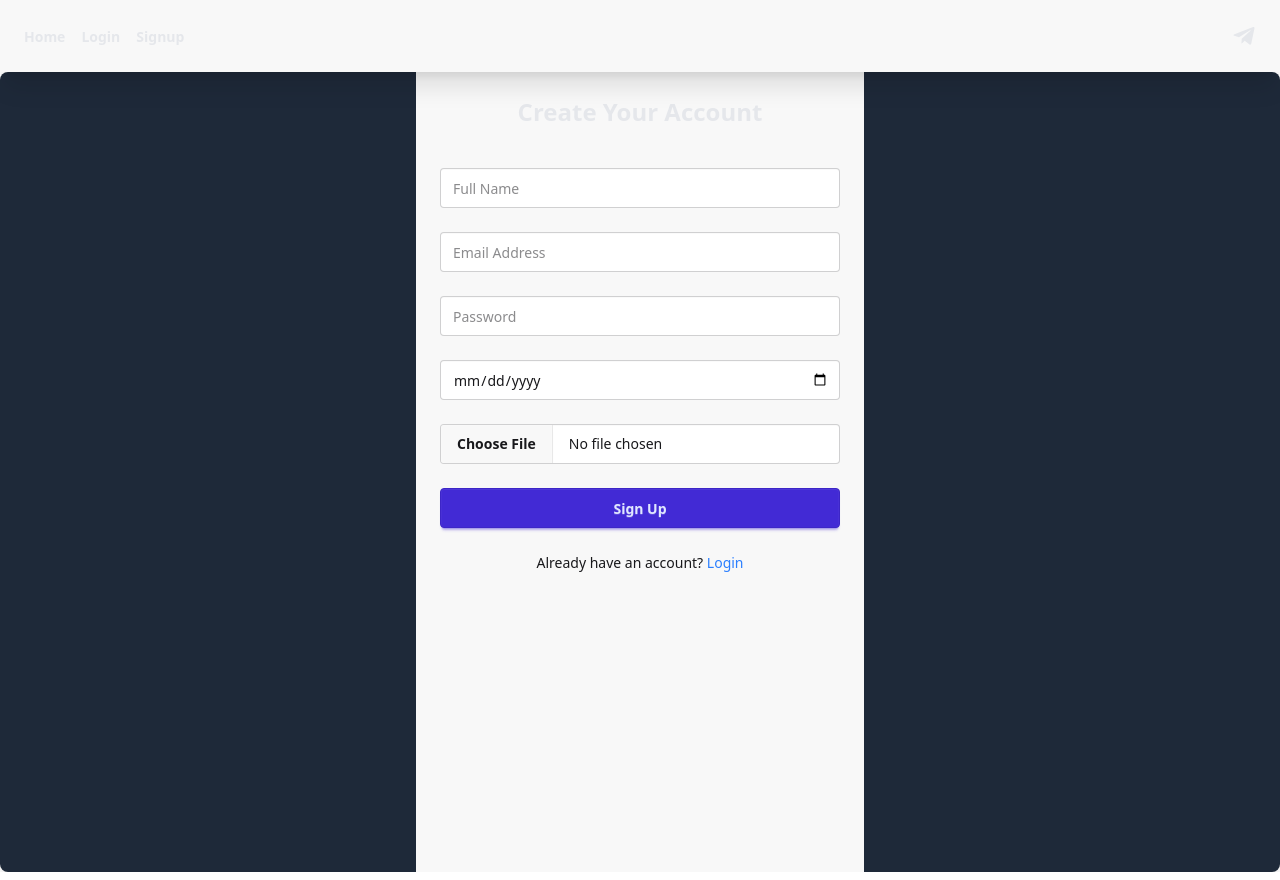
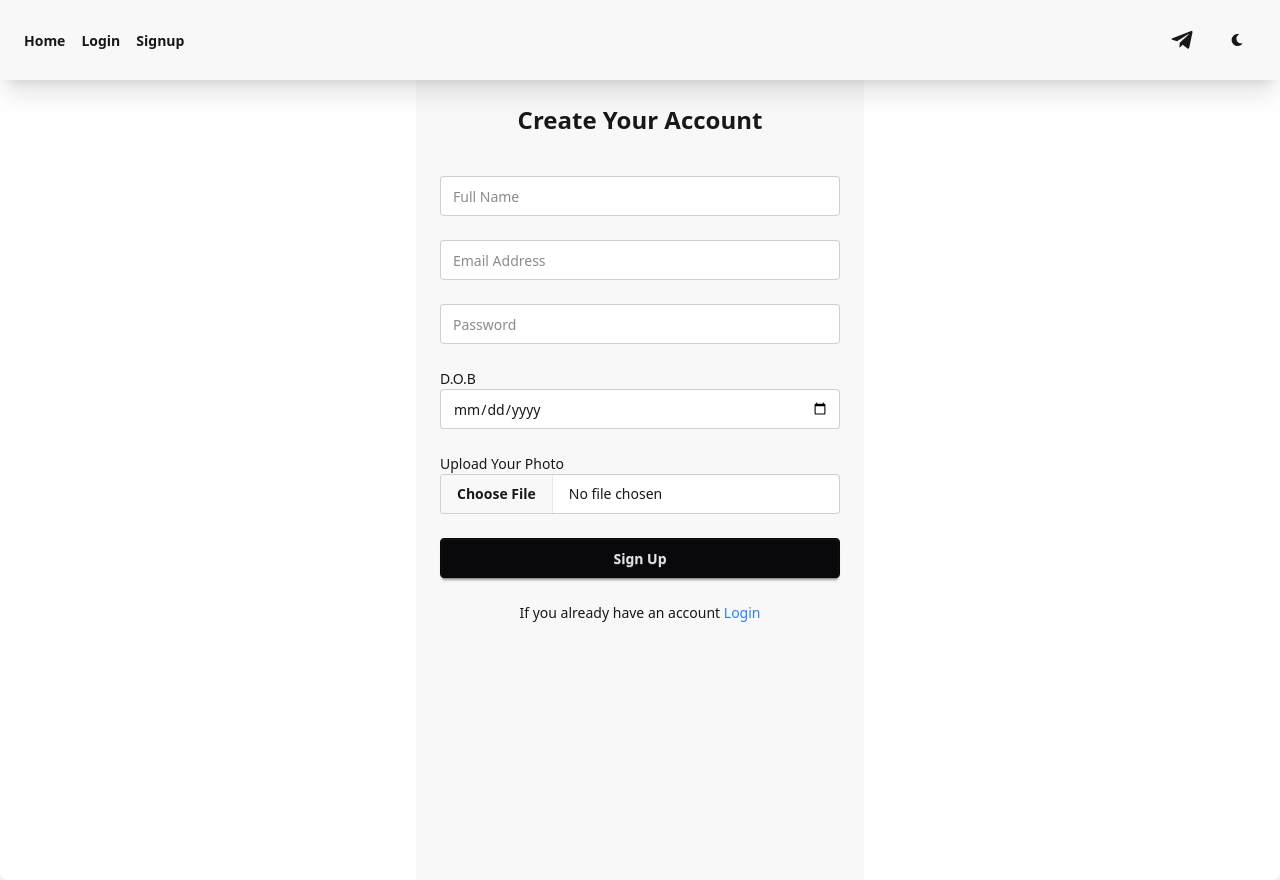
Before and after one commit to miznaansari/Tinder, a React (Vite) app in the folder Frontend/: page /signup in a window 1280 px wide. Built offline with nearby package versions, Linux system fonts and the light colour scheme; no server answers.

Commit message:
enhance the UI

```diff
--- a/Frontend/src/App.css
+++ b/Frontend/src/App.css
@@ -3,7 +3,3 @@
 @plugin "tailwindcss-animate";
 
 @custom-variant dark (&:is(.dark *));
-
-*{
-  background-color: #5f5f5f;
-}
--- a/Frontend/src/components/Acceptedfriendlist.jsx
+++ b/Frontend/src/components/Acceptedfriendlist.jsx
@@ -1,9 +1,12 @@
 import React, { useEffect, useState } from 'react';
 import axios from 'axios';
 import { Link, useNavigate } from 'react-router';
+import { FaMoon, FaSun } from 'react-icons/fa';
 
 const Acceptedfriendlist = () => {
   const [friends, setFriends] = useState([]);
+  const [loading, setLoading] = useState(true);
+  const [theme, setTheme] = useState(localStorage.getItem('theme') || 'light');
   const navigate = useNavigate();
 
   useEffect(() => {
@@ -27,35 +30,52 @@ const Acceptedfriendlist = () => {
         }
       } catch (error) {
         console.error('Error fetching friends:', error);
+      } finally {
+        setLoading(false);
       }
     };
 
     fetchFriends();
-  }, []);
+    document.documentElement.setAttribute('data-theme', theme);
+  }, [theme]);
 
   const handleChat = (friend) => {
     navigate('/chat', { state: { sender: friend.sender, receiver: friend.receiver } });
   };
 
   return (
-    <ul className="list bg-white text-gray-900 rounded-box shadow-md mt-3 w-full md:w-1/2 lg:w-1/3">
-<div className='flex justify-between items-center p-1'>
-      <li className="p-4 pb-2 text-xs opacity-60 tracking-wide">Accepted Friends List</li>
-      <li className="p-4 pb-2 text-xs opacity-60 tracking-wide"><Link to="/pendingrequest"> Pending Request</Link></li>
+    <ul className="list bg-base-200 text-base-content rounded-box shadow-md w-full md:w-1/2 lg:w-1/3">
+      <div className='flex justify-between items-center p-4'>
+        <span className="text-xs opacity-60 tracking-wide">Accepted Friends List</span>
+        <Link to="/pendingrequest" className="text-xs opacity-60 tracking-wide">Pending Requests</Link>
       </div>
-      {friends.map((friend) => (
-        <li key={friend._id} className="list-row cursor-pointer" onClick={() => handleChat(friend)}>
-          <div className="flex items-center space-x-4">
-            <img className="size-10 rounded-box object-fit" src={"https://tinder-g832.onrender.com"+friend?.receiver?.profilePicture || 'https://via.placeholder.com/256'} alt={friend.receiver.name} />
-            <div>
-              <div className="font-semibold">{friend.receiver.name}</div>
-              <div className="text-xs uppercase font-semibold opacity-60">{friend.receiver.email}</div>
+
+      {loading ? (
+        Array.from({ length: 5 }).map((_, index) => (
+          <div key={index} className="flex w-full flex-col gap-4 p-2">
+            <div className="skeleton h-20 w-full"></div>
+            <div className="skeleton h-4 w-full"></div>
+          </div>
+        ))
+      ) : (
+        friends.map((friend) => (
+          <li key={friend._id} className="list-row cursor-pointer hover:bg-base-300 p-2 rounded-md" onClick={() => handleChat(friend)}>
+            <div className="flex items-center space-x-4">
+              <img
+                className="size-10 rounded-box object-cover"
+                src={friend?.receiver?.profilePicture
+                  ? `https://tinder-g832.onrender.com${friend.receiver.profilePicture}`
+                  : 'https://via.placeholder.com/256'}
+                alt={friend?.receiver?.name || 'User'}
+              />
+              <div>
+                <div className="font-semibold">{friend?.receiver?.name}</div>
+                <div className="text-xs uppercase font-semibold opacity-60">{friend?.receiver?.email}</div>
+              </div>
             </div>
-          </div>
-
-        </li>
-
-      ))}
+          </li>
+        ))
+      )}
     </ul>
   );
 };
--- a/Frontend/src/components/Login.jsx
+++ b/Frontend/src/components/Login.jsx
@@ -51,7 +51,7 @@ const Login = ({ setUser, setUserId, setIsLoggedIn, socket }) => {
 
   return (
     <motion.div
-      className="flex items-center justify-center lg:min-h-screen mt-25 md:mt-5 lg:mt-0 bg-gray-800"
+      className="flex items-center justify-center  mt-25     "
       initial={{ opacity: 0 }}
       animate={{ opacity: 1 }}
       transition={{ duration: 0.5 }}
--- a/Frontend/src/components/Navbar.jsx
+++ b/Frontend/src/components/Navbar.jsx
@@ -1,20 +1,28 @@
-import React from 'react';
+import React, { useState } from 'react';
 import { Link, useNavigate } from 'react-router';
 import { FaFacebookMessenger, FaTelegramPlane } from 'react-icons/fa';
+import { FaMoon, FaSun } from 'react-icons/fa';
 
 const Navbar = () => {
   const navigate = useNavigate();
   const user = localStorage.getItem('user');
+    const [theme, setTheme] = useState(localStorage.getItem('theme') || 'light');
 
+  const toggleTheme = () => {
+    const newTheme = theme === 'light' ? 'dark' : 'light';
+    setTheme(newTheme);
+    localStorage.setItem('theme', newTheme);
+    document.documentElement.setAttribute('data-theme', newTheme);
+  };
   return (
     <div className="card w-full bg-base-200 shadow-xl sticky top-0 z-100" style={{"borderRadius":"0px"}}>
       <div className="card-body flex flex-row justify-between items-center" style={{"borderRadius":"0px"}}>
         <div className="flex space-x-4 items-center">
-          <Link to="/home" className="font-bold text-gray-200">Home</Link>
+        <Link to="/home" className="font-bold text-base-content">Home</Link>
           {!user ? (
             <>
-              <Link to="/login" className="font-bold text-gray-200">Login</Link>
-              <Link to="/signup" className="font-bold text-gray-200">Signup</Link>
+              <Link to="/login" className="font-bold text-base-content">Login</Link>
+              <Link to="/signup" className="font-bold text-base-content">Signup</Link>
             </>
           ) : (
             <button
@@ -22,15 +30,20 @@ const Navbar = () => {
                 localStorage.removeItem('user');
                 navigate('/login');
               }}
-              className="btn  text-white"
+              className="btn  text-base-content"
             >
               Logout
             </button>
           )}
         </div>
-        <Link to="/friendlist" className="text-gray-200 text-2xl">
+        <div className='flex gap-6 items-center'>
+        <Link to="/friendlist" className="text-base-content text-2xl">
           <FaTelegramPlane />
         </Link>
+         <button onClick={toggleTheme} className="btn btn-ghost btn-sm">
+                  {theme === 'light' ? <FaMoon /> : <FaSun />}
+                </button>
+                </div>
       </div>
     </div>
   );
--- a/Frontend/src/components/Signup.jsx
+++ b/Frontend/src/components/Signup.jsx
@@ -50,7 +50,7 @@ const Signup = () => {
 
   return (
     <motion.div
-      className="card w-full shadow-xl flex items-center justify-center min-h-screen bg-gray-800"
+      className="card w-full shadow-xl flex items-center justify-center min-h-screen "
       initial={{ opacity: 0 }}
       animate={{ opacity: 1 }}
       transition={{ duration: 0.5 }}
@@ -61,7 +61,7 @@ const Signup = () => {
         animate={{ scale: 1 }}
         transition={{ duration: 0.5 }}
       >
-        <h2 className="text-center text-2xl font-bold text-gray-200">Create Your Account</h2>
+        <h2 className="text-center text-2xl font-bold text-base-content">Create Your Account</h2>
 
         {/* Error and Success Messages with Animation */}
         {error && (
@@ -122,17 +122,24 @@ const Signup = () => {
             animate={{ opacity: 1 }}
             transition={{ duration: 0.5, delay: 0.5 }}
           />
+          <motion.label htmlFor="" className='text-base-content pb-2'    initial={{ opacity: 0 }}
+            animate={{ opacity: 1 }}
+            transition={{ duration: 0.5, delay: 0.6 }}>D.O.B</motion.label>
+
           <motion.input
             type="date"
             name="dob"
             required
             value={formData.dob}
             onChange={handleChange}
-            className="input input-bordered w-full"
+            className="input input-bordered w-full text-base-content"
             initial={{ opacity: 0 }}
             animate={{ opacity: 1 }}
             transition={{ duration: 0.5, delay: 0.6 }}
           />
+          <motion.label htmlFor="" className='text-base-content pb-2'initial={{ opacity: 0 }}
+            animate={{ opacity: 1 }}
+            transition={{ duration: 0.5, delay: 0.7 }}>Upload Your Photo</motion.label>
           <motion.input
             type="file"
             name="profilePicture"
@@ -146,7 +153,7 @@ const Signup = () => {
 
           <motion.button
             type="submit"
-            className="btn btn-primary w-full"
+            className="btn btn-neutral w-full"
             disabled={loading}
             initial={{ opacity: 0 }}
             animate={{ opacity: 1 }}
@@ -156,7 +163,7 @@ const Signup = () => {
           </motion.button>
         </form>
         <p className="text-center mt-4">
-            Already have an account?{' '}
+        If you already have an account{' '}
             <Link to="/login"
               className="text-blue-500 hover:underline"
             >
--- a/Frontend/src/components/TinderPage.jsx
+++ b/Frontend/src/components/TinderPage.jsx
@@ -136,9 +136,8 @@ const TinderPage = ({ userId, user, socket, onLogout, notification }) => {
   };
 const userdetailname = JSON.parse( userdetail)
   return (
-    <div className="flex flex-col items-center justify-center pt-20 bg-gray-100 relative">
-      <h1 className='text-3xl text-black'>{userdetailname.name}</h1>
-      <button onClick={onLogout} className="font-bold">Logout</button>
+    <div className="flex flex-col items-center justify-center pt-20 bg-base-200 relative">
+      <h1 className='text-3xl text-base-content'>{userdetailname.name}</h1>
 
       {toastMessage && (
         <div className={`absolute top-4 right-4 p-4 rounded-lg text-white shadow-lg ${toastType === 'error' ? 'bg-red-500' : 'bg-green-500'}`}>
```
Also changed, not shown: Frontend/src/components/Pendingrequest.jsx (+30 -36 lines).
